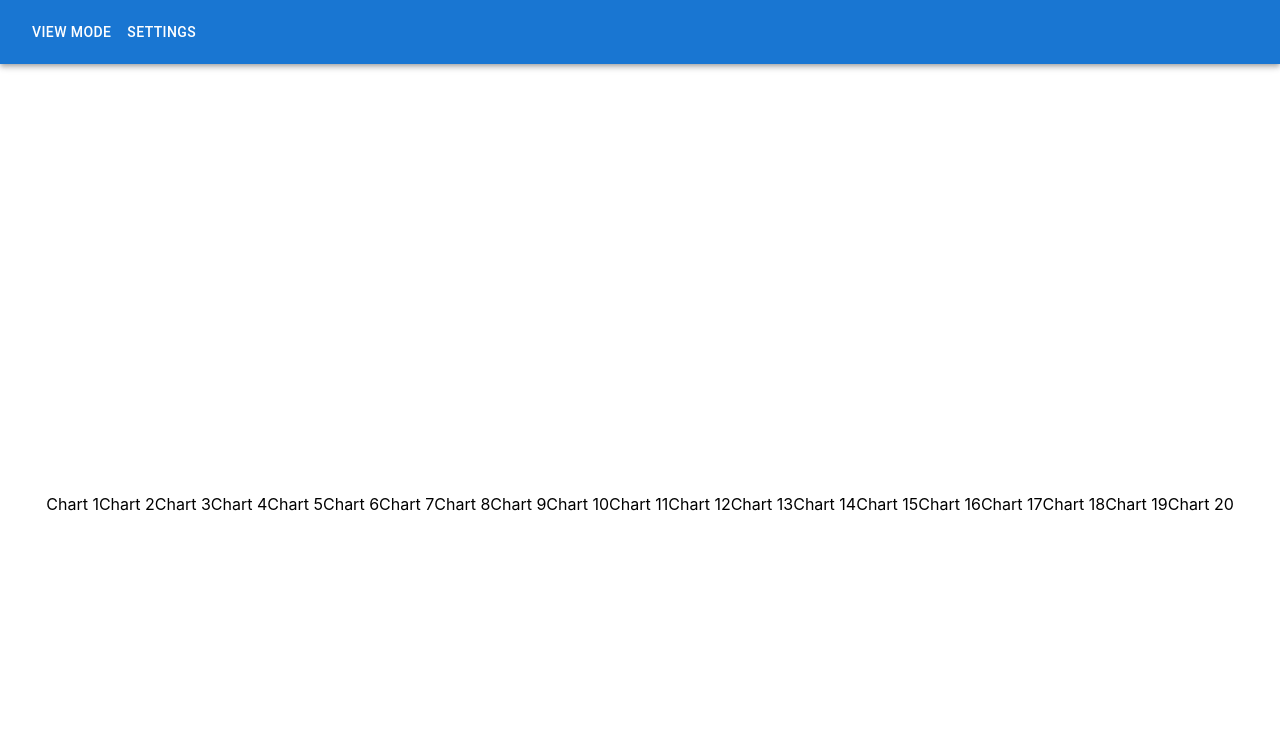
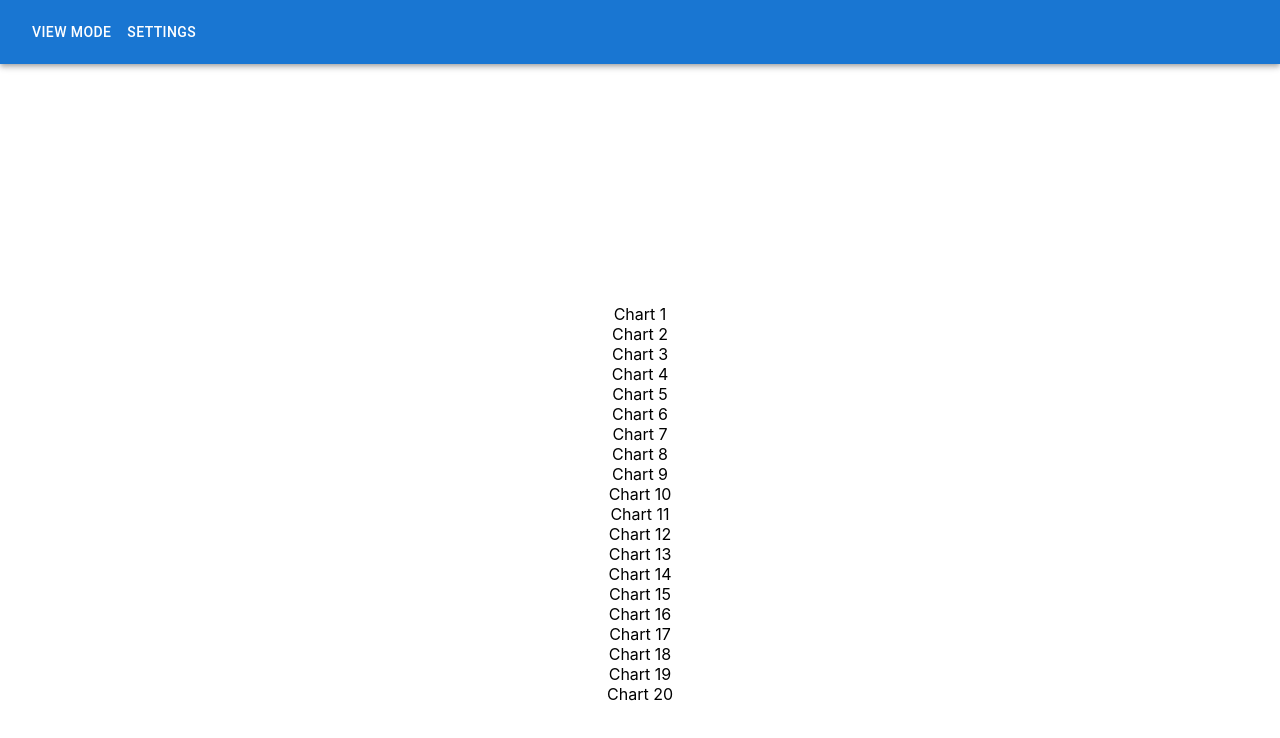
Before and after one commit to ThePeregrinus/highcharts-demo, a React (Create React App) app: page /settings in a window 1280 px wide. Shown: the top 738 px of the page. Built offline with nearby package versions, Linux system fonts and the light colour scheme.

Commit message:
add remove chart function

```diff
--- a/src/components/GridCharts/index.tsx
+++ b/src/components/GridCharts/index.tsx
@@ -1,14 +1,20 @@
+import { useContext } from 'react';
+
 import Grid from '@mui/material/Grid'; // Grid version 1
 
 import { Chart } from '../Chart';
-import { charts } from '../../chartData';
+import { Context } from '../../App';
 
-export const GridCharts = () => (
+export const GridCharts = () => {
+  const value = useContext(Context);
+
+  return (
     <Grid container>
-    {charts.map((el) => (
+      {value.chartsState.map((el) => (
         <Grid xs={12} sm={6}>
           <Chart {...el} />
         </Grid>
       ))}
     </Grid>
   );
+};
--- a/src/components/ListCharts/index.tsx
+++ b/src/components/ListCharts/index.tsx
@@ -5,8 +5,14 @@ import { Context } from '../../App';
 
 export const ListCharts = () => {
   const value = useContext(Context);
-  console.log(value.chartsState);
-  console.log(123);
+
+  const deleteByIndex = (index: number) => {
+    console.log(value);
+    value.setChartsState((oldValues) => {
+      return oldValues.filter((_, i) => i !== index);
+    });
+  };
+
   return (
     <Grid
       container
@@ -16,9 +22,11 @@ export const ListCharts = () => {
       justifyContent="center"
       style={{ minHeight: '100vh' }}
     >
-      <Grid item xs={3}>
-        {value.chartsState.map((el) => el.title.text)}
-      </Grid>
+      {value.chartsState.map((el, id) => (
+        <Grid item onClick={() => deleteByIndex(id)}>
+          {el.title.text}
+        </Grid>
+      ))}
     </Grid>
   );
 };
```
Lines whose indentation alone changed are shown as unchanged.
